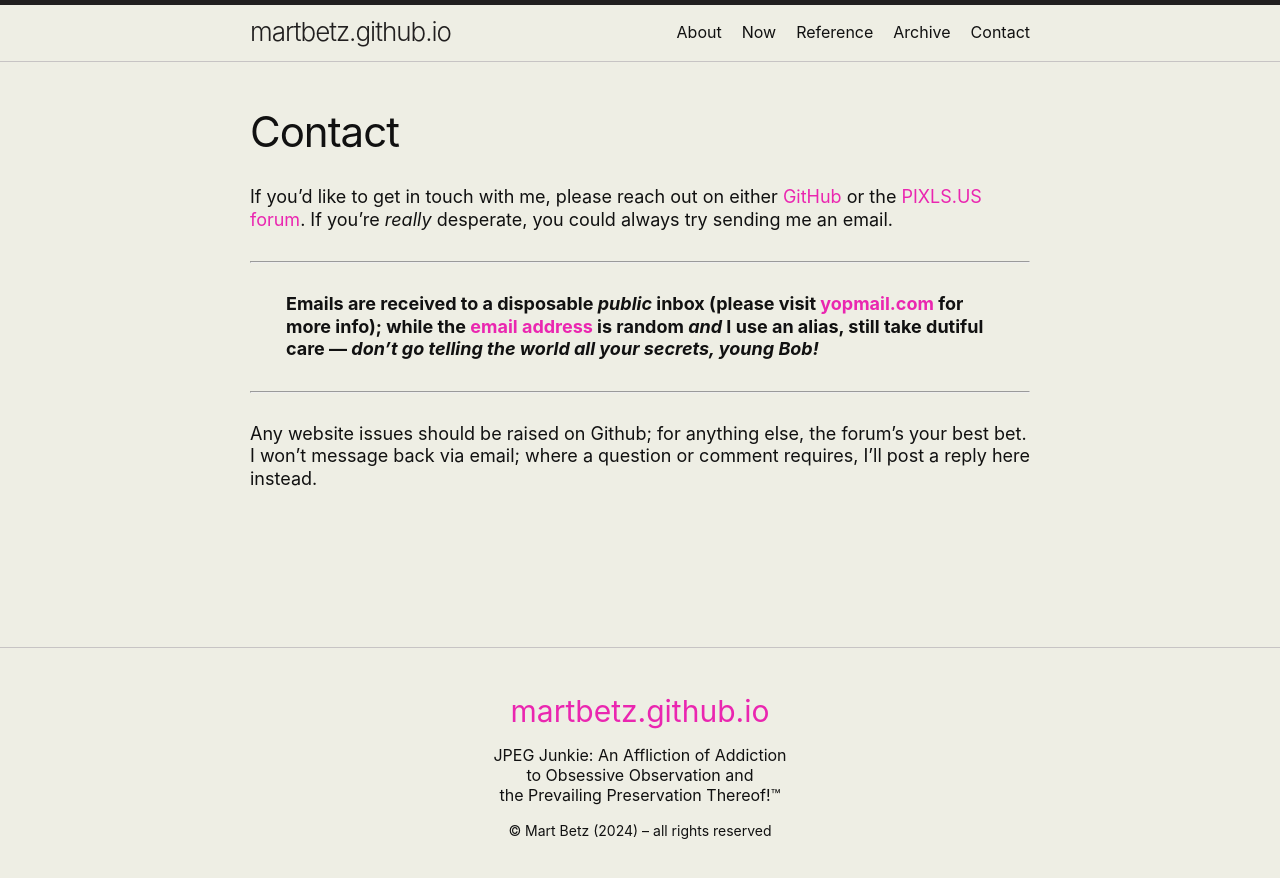
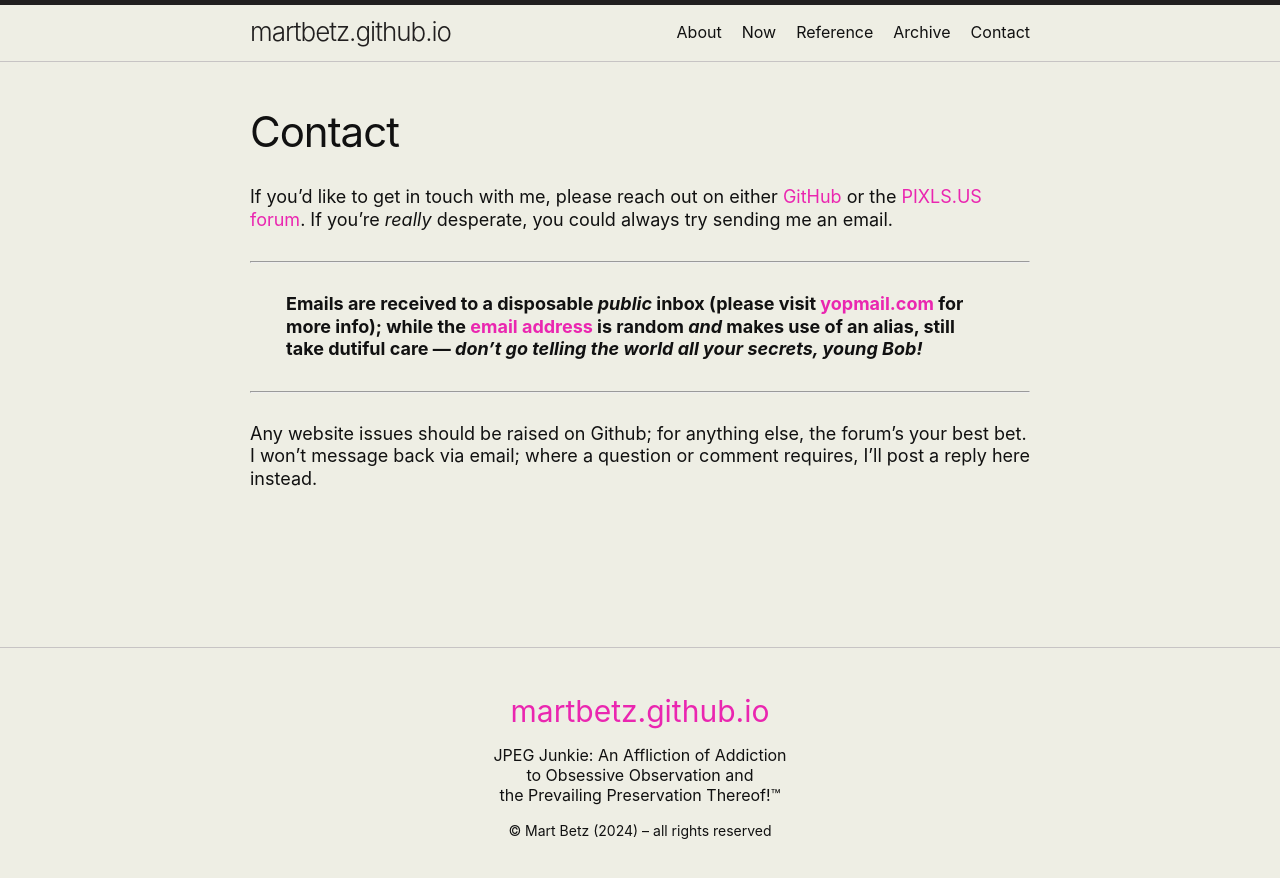
Before and after one commit to martbetz/martbetz.github.io, a Jekyll site: the page built from contact.html, in a window 1280 px wide. Shown: the top 878 px of the page. Built offline with Jekyll 4.4.1, drawn with Linux system fonts in a browser that asks for light colours.

Commit message:
Update contact.html

```diff
--- a/contact.html
+++ b/contact.html
@@ -13,7 +13,7 @@
 
 <p>
  <span style="display:block; margin-left:2em; margin-right:2em">
-<b>Emails are received to a disposable <i>public</i> inbox (please visit <a href="https://www.yopmail.com">yopmail.com</a> for more info); while the <a class="u-email" href="mailto:{{ site.author.email }}">email address</a> is random <i>and</i> I use an alias, still take dutiful care&nbsp;— <i> don’t go telling the world all your secrets, young Bob!</i></b>
+<b>Emails are received to a disposable <i>public</i> inbox (please visit <a href="https://www.yopmail.com">yopmail.com</a> for more info); while the <a class="u-email" href="mailto:{{ site.author.email }}">email address</a> is random <i>and</i> makes use of an alias, still take dutiful care&nbsp;— <i> don’t go telling the world all your secrets, young Bob!</i></b>
 </span>
 </p>
 
```
